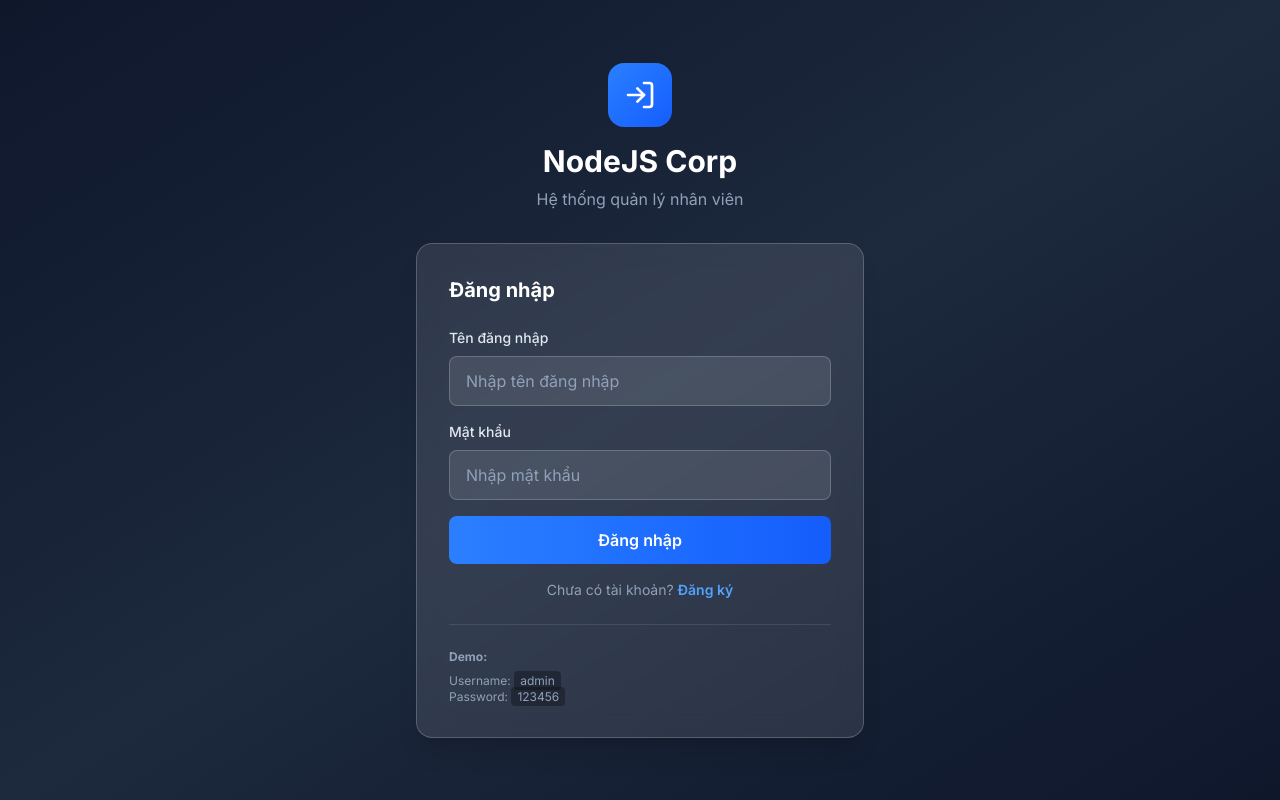
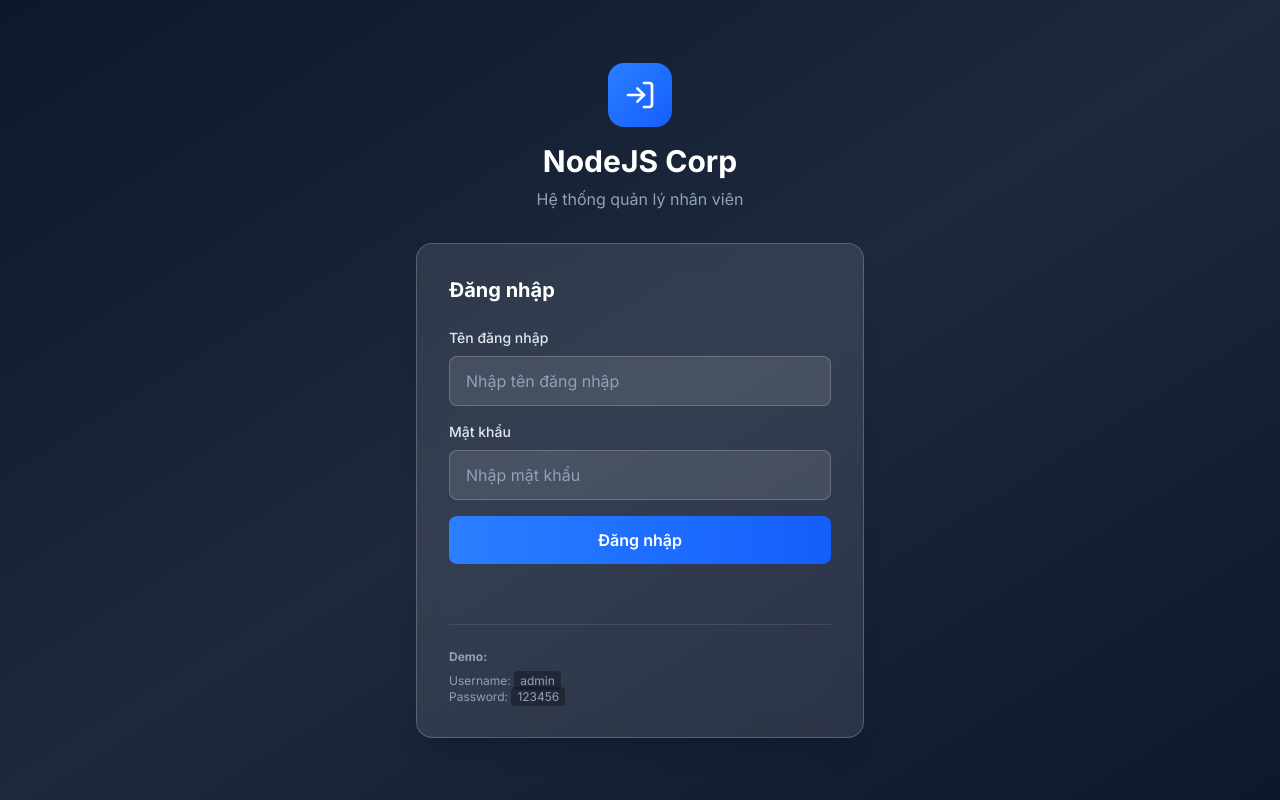
Before and after one commit to hongphucledoan/nodejs-employee-management-system, a React (Vite) app: page /login in a window 1280 px wide. Built offline with nearby package versions, Linux system fonts and the light colour scheme.

Commit message:
fixing login page

```diff
--- a/src/App.tsx
+++ b/src/App.tsx
@@ -119,7 +119,7 @@ export default function App() {
           <div className="flex items-center gap-3">
             {/* Avatar */}
             <div className="w-9 h-9 rounded-xl bg-gradient-to-br from-blue-500 to-blue-600 flex items-center justify-center text-white text-xs font-bold cursor-pointer hover:opacity-80 transition">
-              {location.pathname.includes("login") ? "?" : "AD"}
+              AD
             </div>
           </div>
         </header>
@@ -134,7 +134,7 @@ export default function App() {
             <Route path="/attendance" element={<ProtectedRoute element={<Attendance />} />} />
             <Route path="/salary" element={<ProtectedRoute element={<Salary />} />} />
             <Route path="/reports" element={<ProtectedRoute element={<Reports />} />} />
-            <Route path="/login" element={<Login onLogin={login} />} />
+            {/* <Route path="/login" element={<Login onLogin={login} />} /> */}
             <Route path="*" element={<Navigate to="/dashboard" replace />} />
           </Routes>
         </main>
--- a/src/components/Login.tsx
+++ b/src/components/Login.tsx
@@ -160,7 +160,7 @@ export default function Login({ onLogin }: LoginProps) {
             </div>
 
             {/* Confirm Password (Register only) */}
-            {showRegister && (
+            {/* {showRegister && (
               <div className="mb-6">
                 <label className="block text-sm font-medium text-slate-200 mb-2">
                   Xác nhận mật khẩu
@@ -174,7 +174,7 @@ export default function Login({ onLogin }: LoginProps) {
                   disabled={loading}
                 />
               </div>
-            )}
+            )} */}
 
             {/* Submit Button */}
             <button
@@ -192,7 +192,7 @@ export default function Login({ onLogin }: LoginProps) {
             {/* Toggle Register/Login */}
             <div className="text-center">
               <p className="text-slate-400 text-sm">
-                {showRegister ? "Đã có tài khoản? " : "Chưa có tài khoản? "}
+                {/* {showRegister ? "Đã có tài khoản? " : "Chưa có tài khoản? "} */}
                 <button
                   type="button"
                   onClick={() => {
@@ -206,7 +206,7 @@ export default function Login({ onLogin }: LoginProps) {
                   className="text-blue-400 hover:text-blue-300 font-semibold transition"
                   disabled={loading}
                 >
-                  {showRegister ? "Đăng nhập" : "Đăng ký"}
+                  {/* {showRegister ? "Đăng nhập" : "Đăng ký"} */}
                 </button>
               </p>
             </div>
```
